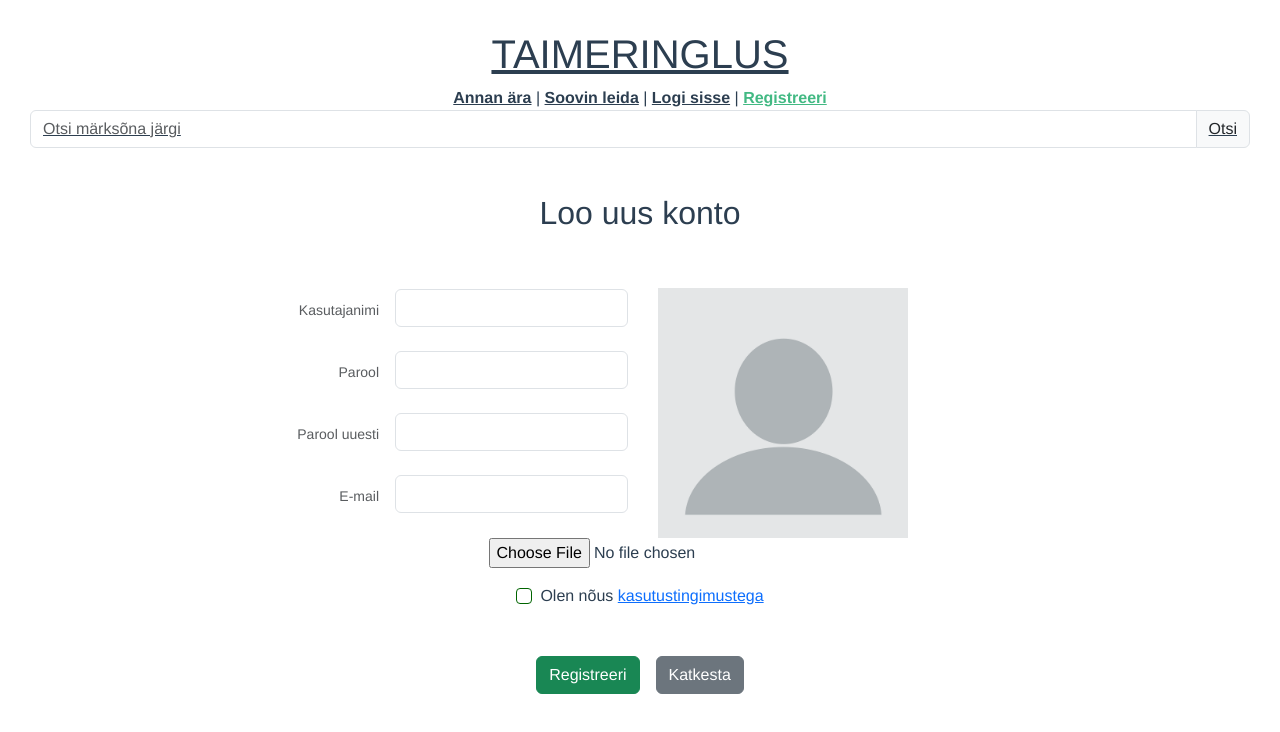
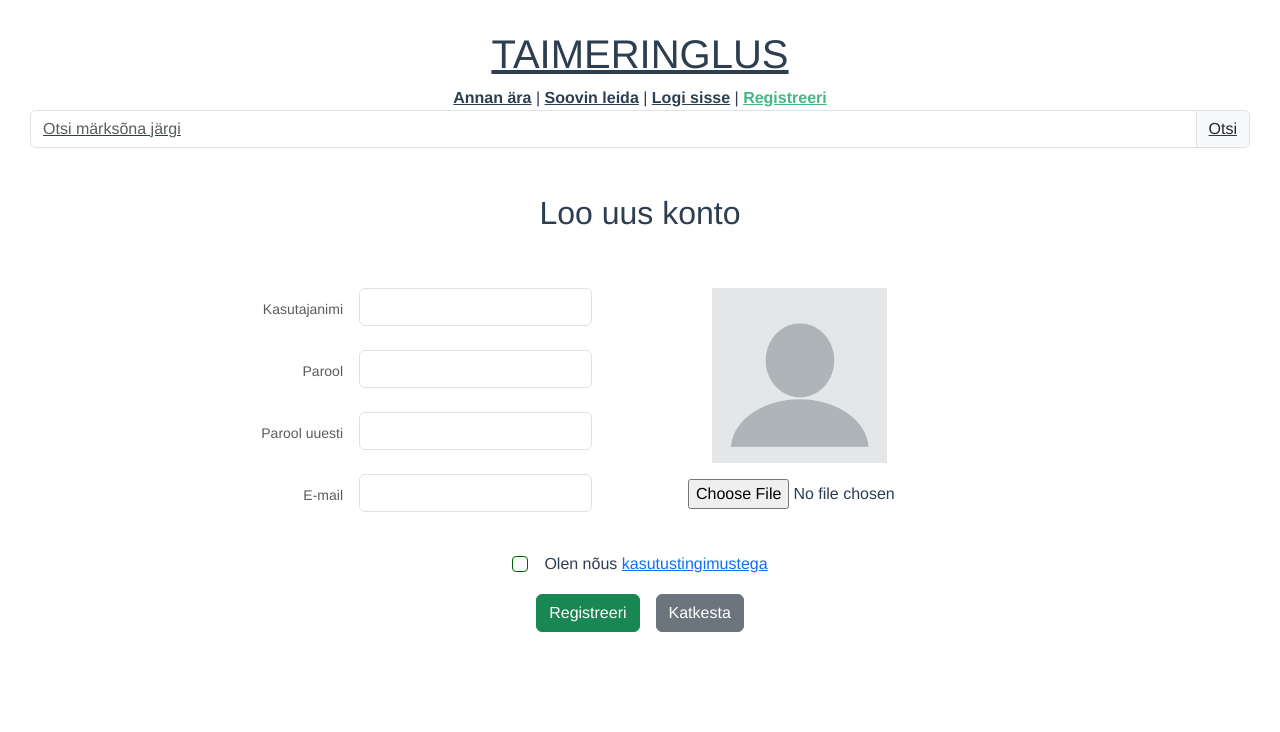
Before and after one commit to karin-v/flowerfront, a Vue app: page /register in a window 1280 px wide. Shown: the top 732 px of the page. Built offline with nearby package versions, Linux system fonts and the light colour scheme.

Commit message:
register view layout improved

```diff
--- a/src/components/image/UserImage.vue
+++ b/src/components/image/UserImage.vue
@@ -1,6 +1,6 @@
 <template>
 <div>
-  <img v-if="imageData.length === 0" src="../../assets/profilePictureDefault.webp"  height="250" width="250"
+  <img v-if="imageData.length === 0" src="../../assets/profilePictureDefault.webp" style="width: 175px; height: 175px;"
        alt="Profiilipilt"/>
   <img v-else :src="imageData" class="img-thumbnail" alt="Profiilipilt">
 
--- a/src/views/MyProfileView.vue
+++ b/src/views/MyProfileView.vue
@@ -1,32 +1,36 @@
-
 <template>
-<div>
-
   <div class="row justify-content-center">
-    <div class="col">
+    <!-- Heading -->
+    <div class="col-12 mb-3 text-center">
       <h2>Minu profiil</h2>
     </div>
 
-    <div class="row mt-5">
-      <div class="row">
-        <div class="col">
-          <img :src="imageData" class="img-thumbnail" alt="Profiilipilt">
+    <!-- Two columns for profile picture and information -->
 
-        </div>
+      <div class="col-6">
+      <!-- Left column: Profile picture and text rows -->
+      <div class="text-center mb-3">
+        <img src="../assets/profilePictureDefault.webp" alt="Profiilipilt 1" class="img-fluid mb-2" style="width: 100px; height: 100px;">
+      </div>
+      <div class="profile-text">
+        <p class="mb-1">Kasutajanimi: </p>
+        <p class="mb-1">Email: </p>
+        <p class="mb-1">Parool: </p>
+      </div>
 
-        <div class="col">
-          Column
-        </div>
-        </div>
-      <div>
+    </div>
 
-
+    <div class="col-6">
+      <!-- Right column: Text information aligned with left column -->
+      <div class="profile-text">
+        <p class="mb-1">Kasutajanimi: </p>
+        <p class="mb-1">Email: </p>
+        <p class="mb-1">Parool: </p>
       </div>
     </div>
+  </div>
+</template>
 
-  </div>
-</div>
-</template>
 
 <script>
 import AlertDanger from "@/components/alert/AlertDanger.vue";
--- a/src/views/RegisterView.vue
+++ b/src/views/RegisterView.vue
@@ -1,18 +1,18 @@
 <template>
   <div>
+    <div class="container">
 
-    <div class="container">
-      <div class="row justify-content-center">
+      <div class="row justify-content-center mb-4">
         <div class="col">
           <h2>Loo uus konto</h2>
           <AlertDanger :message="errorMessage"/>
           <AlertSuccess :message="successMessage"/>
         </div>
-
       </div>
 
-      <div class="row mt-5 align-items-center">
-        <div class="col-md-6">
+      <div class="row mt-5">
+
+        <div class="col-md-6 pe-5">
           <div class="mb-4 d-flex justify-content-end align-items-center">
             <label class="form-text">Kasutajanimi</label>
             <input v-model="newUser.username" type="text" class="form-control w-auto ms-3">
@@ -32,47 +32,121 @@
             <label class="form-text">E-mail</label>
             <input v-model="newUser.email" type="email" class="form-control w-auto ms-3">
           </div>
-
         </div>
 
-        <div class="col-md-3 d-flex justify-content-center">
+        <div class="col-md-6 ps-5">
 
+          <div class="mb-3 text-start ps-4">
             <UserImage :imageData="newUser.imageData"/>
-
           </div>
 
-        <div class="justify-content-lg-end">
+          <div class="d-flex justify-content-left">
             <ImageInput @event-new-image-selected="setNewUserImageData"/>
           </div>
 
 
         </div>
-      <div>
-        <div>
 
-          <input v-model="newUser.consent" class="form-check-input" type="checkbox" style="border-color: darkgreen">
-          <label for="consentCheckbox" class="ms-2">
+      </div>
+
+      <div class="row mt-3">
+        <div class="col-md-6 offset-md-3 text-center">
+          <div class="form-check d-inline-block text-start">
+            <input v-model="newUser.consent" id="consentCheckbox" class="form-check-input" type="checkbox" style="border-color: darkgreen">
+            <label for="consentCheckbox" class="form-check-label ms-2">
               Olen nõus <a href="/kasutustingimused" target="_blank">kasutustingimustega</a>
             </label>
           </div>
         </div>
+      </div>
 
-      <div class="row mt-5 align-items-center">
-
-        <div class="justify-content-between">
-
+      <div class="row mt-3">
+        <div class="col-md-6 offset-md-3 text-center">
             <button @click="addNewUser" type="button" class="btn btn-success me-3">Registreeri</button>
             <button @click="navigateToHomeView" type="button" class="btn btn-secondary">Katkesta</button>
+        </div>
+      </div>
+    </div>
+  </div>
+</template>
 
-        </div>
 
-      </div>
 
-    </div>
+<!--<template>-->
+<!--  <div>-->
+<!--    <div class="container">-->
+<!--      -->
+<!--      <div class="row justify-content-center">-->
+<!--        <div class="col">-->
+<!--          <h2>Loo uus konto</h2>-->
+<!--          <AlertDanger :message="errorMessage"/>-->
+<!--          <AlertSuccess :message="successMessage"/>-->
+<!--        </div>-->
 
-  </div>
+<!--      </div>-->
 
-</template>
+<!--      <div class="row mt-5 align-items-center">-->
+<!--        <div class="col-md-6">-->
+<!--          <div class="mb-4 d-flex justify-content-end align-items-center">-->
+<!--            <label class="form-text">Kasutajanimi</label>-->
+<!--            <input v-model="newUser.username" type="text" class="form-control w-auto ms-3">-->
+<!--          </div>-->
+
+<!--          <div class="mb-4 d-flex justify-content-end align-items-center">-->
+<!--            <label class="form-text">Parool</label>-->
+<!--            <input v-model="newUser.password" type="password" class="form-control w-auto ms-3">-->
+<!--          </div>-->
+
+<!--          <div class="mb-4 d-flex justify-content-end align-items-center">-->
+<!--            <label class="form-text">Parool uuesti</label>-->
+<!--            <input v-model="passwordRetype" type="password" class="form-control w-auto ms-3">-->
+<!--          </div>-->
+
+<!--          <div class="mb-4 d-flex justify-content-end align-items-center">-->
+<!--            <label class="form-text">E-mail</label>-->
+<!--            <input v-model="newUser.email" type="email" class="form-control w-auto ms-3">-->
+<!--          </div>-->
+
+<!--        </div>-->
+
+<!--        <div class="col-md-3 d-flex justify-content-center align-items-start">-->
+
+<!--          <UserImage :imageData="newUser.imageData"/>-->
+
+<!--        </div>-->
+
+<!--        <div class="justify-content-lg-end ">-->
+<!--          <ImageInput @event-new-image-selected="setNewUserImageData"/>-->
+<!--        </div>-->
+
+
+<!--      </div>-->
+<!--      <div>-->
+<!--        <div>-->
+
+<!--          <input v-model="newUser.consent" class="form-check-input" type="checkbox" style="border-color: darkgreen">-->
+<!--          <label for="consentCheckbox" class="ms-2">-->
+<!--            Olen nõus <a href="/kasutustingimused" target="_blank">kasutustingimustega</a>-->
+<!--          </label>-->
+<!--        </div>-->
+<!--      </div>-->
+
+<!--      <div class="row mt-5 align-items-center">-->
+
+<!--        <div class="justify-content-between">-->
+
+<!--          <button @click="addNewUser" type="button" class="btn btn-success me-3">Registreeri</button>-->
+<!--          <button @click="navigateToHomeView" type="button" class="btn btn-secondary">Katkesta</button>-->
+
+<!--        </div>-->
+
+<!--      </div>-->
+
+<!--    </div>-->
+
+<!--  </div>-->
+
+<!--</template>-->
 
 <script>
 
```
Lines whose indentation alone changed are shown as unchanged.
